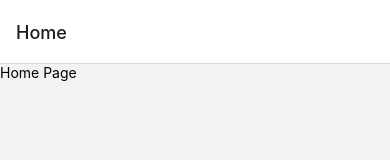
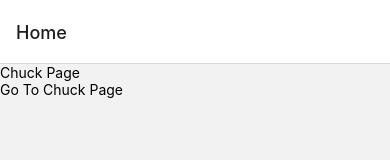
Before and after one commit to fyambos/AwesomeProject, a React Native app: screen / in a window 390 px wide. Shown: the top 160 px of the page. Built offline with nearby package versions, Linux system fonts and the light colour scheme.

Commit message:
TouchOpacity Navigation

```diff
--- a/src/screens/Chuck.js
+++ b/src/screens/Chuck.js
@@ -1,12 +1,16 @@
 import React from 'react';
-import {Text} from 'react-native';
+import {View, Text, TouchableOpacity} from 'react-native';
 
-const Chuck = () => {
+const Chuck = ({navigation}) => {
+    const onPressHandler = () => {
+        navigation.navigate('Home');
+    }
     return (
         <View>
-            <Text>
-                Chuck Page
-            </Text>
+            <Text>Home Page</Text>
+            <TouchableOpacity onPress={onPressHandler}>
+                <Text>Go To Home Page</Text>
+            </TouchableOpacity>
         </View>
     )
 }
--- a/src/screens/Home.js
+++ b/src/screens/Home.js
@@ -1,12 +1,16 @@
 import React from 'react'
-import {Text, View} from 'react-native';
+import {View, Text, TouchableOpacity} from 'react-native';
 
-const Home = () => {
+const Home = ({navigation}) => {
+    const onPressHandler = () => {
+        navigation.navigate('Chuck');
+    }
     return (
         <View>
-            <Text>
-                Home Page
-            </Text>
+            <Text>Chuck Page</Text>
+            <TouchableOpacity onPress={onPressHandler}>
+                <Text>Go To Chuck Page</Text>
+            </TouchableOpacity>
         </View>
     )
 }
```
